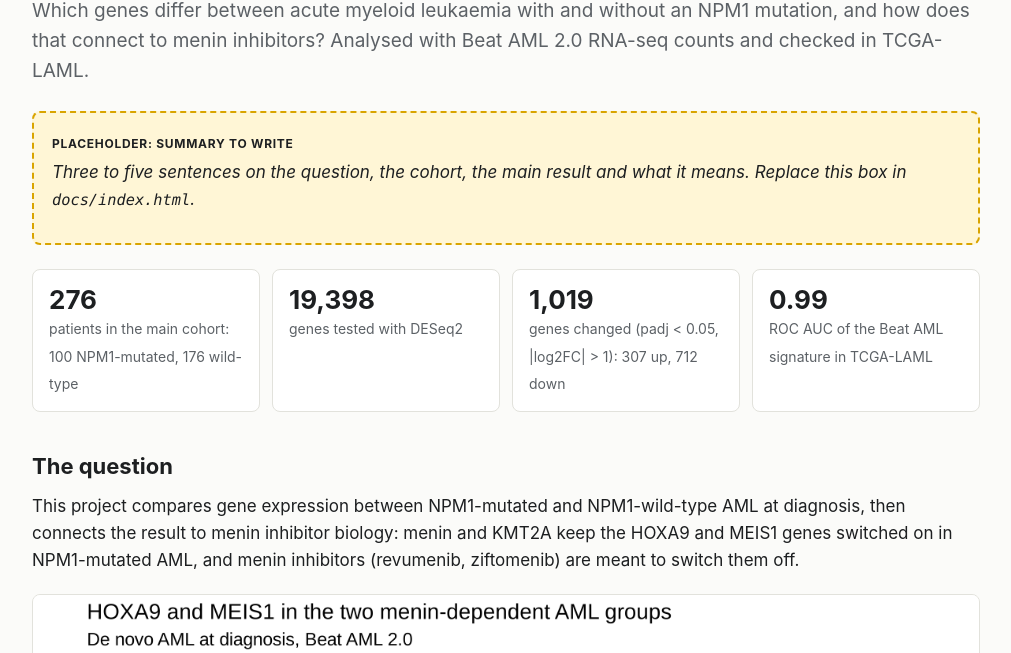
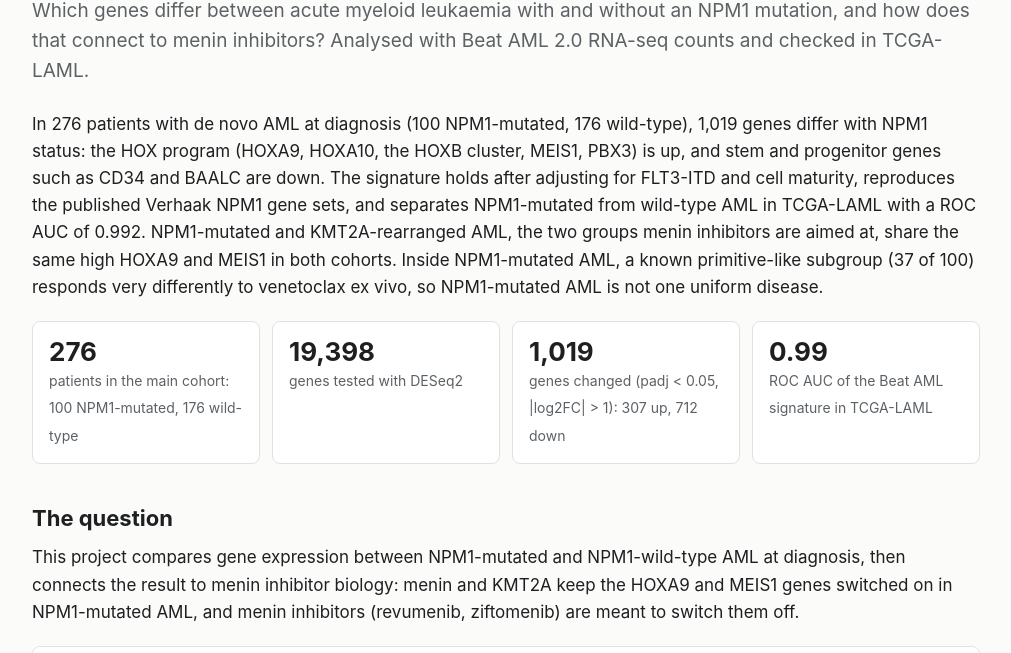
Before and after one commit to nutthapat-sumanont/npm1-aml-transcriptomics, a plain HTML site: page docs/index.html in a window 1280 px wide. Shown: the part 147-800 px from the top of the page, without its empty margins (134-1145 px from the left). Drawn offline with Linux system fonts and the light colour scheme.

Commit message:
Write README summary, background, question, interpretation, limitations, next steps and AI use; fill the web page summary (outside the numbered sessions)
Co-Authored-By: Claude Opus 5.5 <noreply@anthropic.com>
Claude-Session: https://claude.ai/code/session_0121xsihgRqPP5w5ApvUNevz

```diff
--- a/docs/index.html
+++ b/docs/index.html
@@ -27,11 +27,7 @@
     <h1>Gene expression in NPM1-mutated vs NPM1-wild-type AML</h1>
     <p class="lede">Which genes differ between acute myeloid leukaemia with and without an NPM1 mutation, and how does that connect to menin inhibitors? Analysed with Beat AML 2.0 RNA-seq counts and checked in TCGA-LAML.</p>
 
-    <!-- PLACEHOLDER: summary paragraph, to be written by the author. -->
-    <section class="placeholder" aria-label="Summary placeholder">
-      <span class="tag">Placeholder: summary to write</span>
-      <p><em>Three to five sentences on the question, the cohort, the main result and what it means. Replace this box in <code>docs/index.html</code>.</em></p>
-    </section>
+    <p>In 276 patients with de novo AML at diagnosis (100 NPM1-mutated, 176 wild-type), 1,019 genes differ with NPM1 status: the HOX program (HOXA9, HOXA10, the HOXB cluster, MEIS1, PBX3) is up, and stem and progenitor genes such as CD34 and BAALC are down. The signature holds after adjusting for FLT3-ITD and cell maturity, reproduces the published Verhaak NPM1 gene sets, and separates NPM1-mutated from wild-type AML in TCGA-LAML with a ROC AUC of 0.992. NPM1-mutated and KMT2A-rearranged AML, the two groups menin inhibitors are aimed at, share the same high HOXA9 and MEIS1 in both cohorts. Inside NPM1-mutated AML, a known primitive-like subgroup (37 of 100) responds very differently to venetoclax ex vivo, so NPM1-mutated AML is not one uniform disease.</p>
 
     <div class="stats" aria-label="Key numbers">
       <div class="stat"><b>276</b><span>patients in the main cohort: 100 NPM1-mutated, 176 wild-type</span></div>
```
Also changed, not shown: 1 other file.
